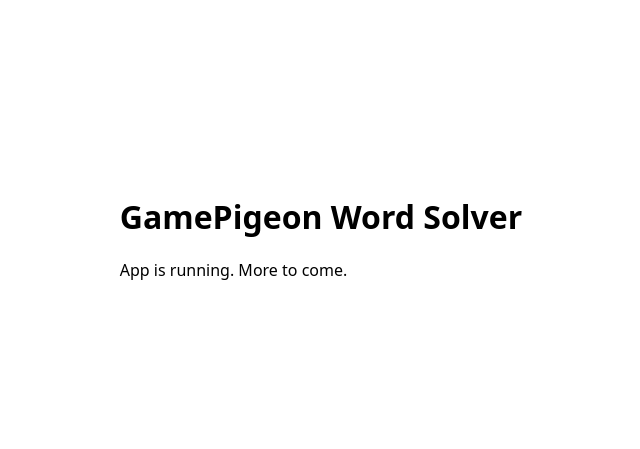
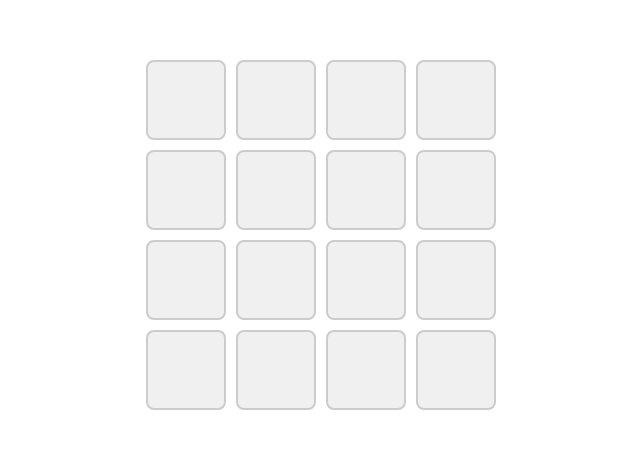
Before and after one commit to SebSanchez1/gamepigeon_word_solver, a React (Vite) app: page / in a window 1280 px wide. Shown: the part 165-614 px from the top of the page, without its empty margins (319-959 px from the left). Built offline with nearby package versions, Linux system fonts and the light colour scheme.

Commit message:
created 4x4 layout

```diff
--- a/src/App.jsx
+++ b/src/App.jsx
@@ -1,11 +1,21 @@
-// App is the top-level component. Right now it just renders a placeholder
-// so we can confirm the dev server and React are wired up correctly.
-// Later steps will replace this with the actual word solver UI.
+// App is the top-level component. Right now it just renders a static
+// 4x4 grid of boxes (no interactivity yet, no letters, no state).
 function App() {
+  // Instead of hand-writing 16 <div> elements, we make an array with 16 slots
+  // and turn it into 16 boxes with .map(). Array.from({ length: 16 }) creates
+  // an array like [undefined, undefined, ...] (16 items) just so we have
+  // something to loop over — we don't actually use each item's value here.
+  const boxes = Array.from({ length: 16 })
+
   return (
-    <div>
-      <h1>GamePigeon Word Solver</h1>
-      <p>App is running. More to come.</p>
+    <div className="grid">
+      {boxes.map((_, index) => (
+        // React needs a unique "key" prop whenever you render a list of
+        // elements from an array. It's how React tracks which element is
+        // which if the list ever changes (e.g. reordering, adding/removing).
+        // We don't render `key` on screen — it's just for React internally.
+        <div className="tile" key={index}></div>
+      ))}
     </div>
   )
 }
--- a/src/index.css
+++ b/src/index.css
@@ -14,3 +14,19 @@
   align-items: center;
   justify-content: center;
 }
+
+/* The 4x4 letter grid. CSS Grid lays items out in rows/columns automatically,
+   we just have to say how many columns we want and how big each one is. */
+.grid {
+  display: grid;
+  grid-template-columns: repeat(4, 80px); /* 4 columns, each 80px wide */
+  grid-template-rows: repeat(4, 80px); /* 4 rows, each 80px tall */
+  gap: 10px; /* spacing between tiles */
+}
+
+/* A single letter tile. No letter/text yet — just the empty box shape. */
+.tile {
+  background-color: #f0f0f0;
+  border: 2px solid #ccc;
+  border-radius: 8px;
+}
```
